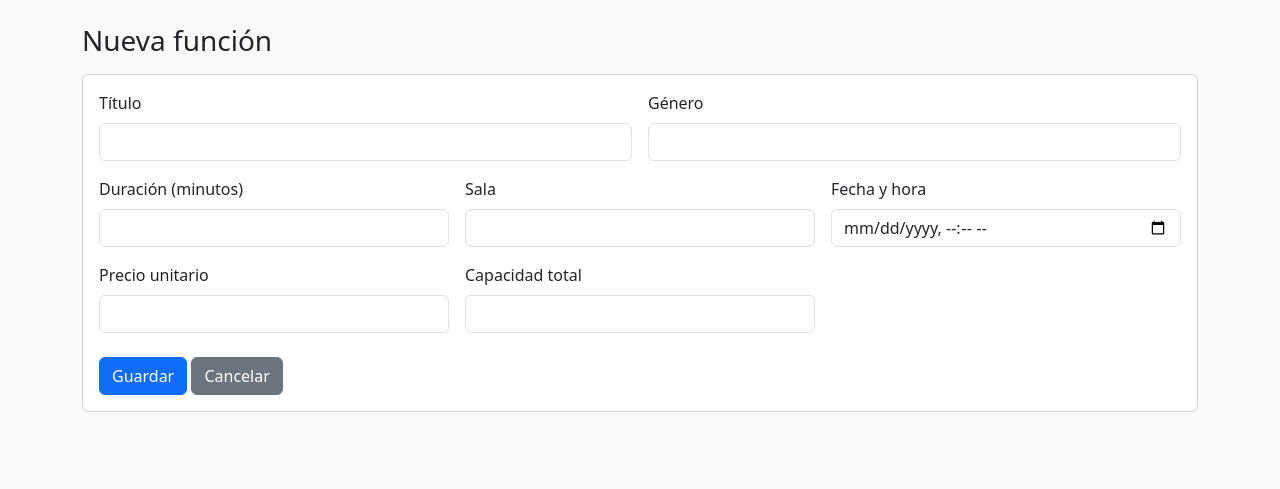
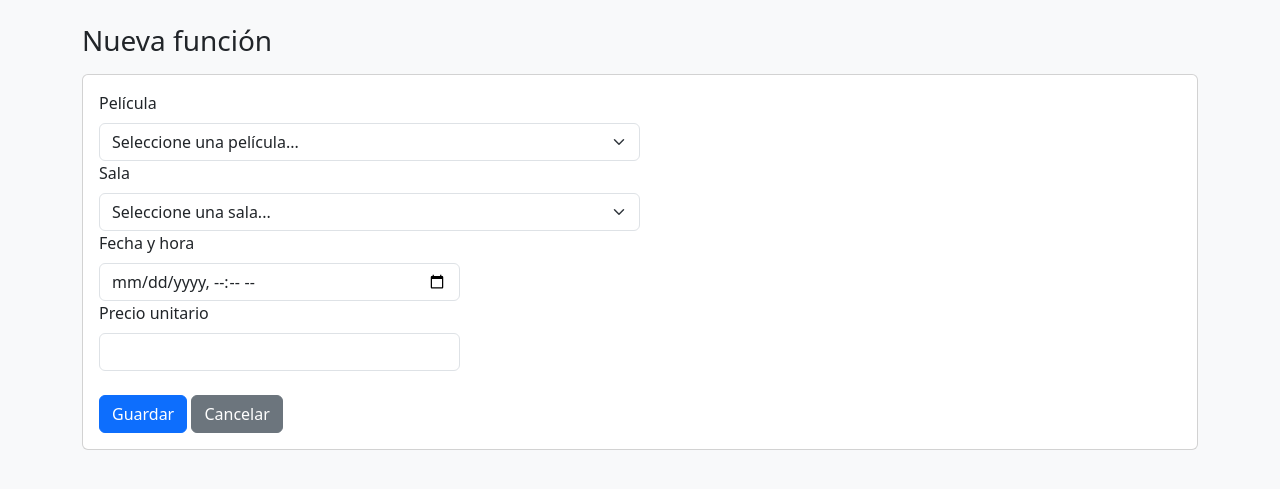
Before and after one commit to LisandroVillegas/cinetickets, a Laravel app: page /funciones/create in a window 1280 px wide. Shown: the part 56-545 px from the top of the page. Run offline with Laravel 10, Linux system fonts and the light colour scheme; tables that the repository leaves empty hold one stand-in row (values such as "Sample post").

Commit message:
Integra catálogos de películas y salas en funciones usando snapshot

```diff
--- a/app/Http/Controllers/PeliculaFuncionController.php
+++ b/app/Http/Controllers/PeliculaFuncionController.php
@@ -3,40 +3,38 @@
 namespace App\Http\Controllers;
 
 use App\Models\PeliculaFuncion;
+use App\Models\Pelicula;
+use App\Models\Sala;
 use Illuminate\Http\RedirectResponse;
 use Illuminate\Http\Request;
 use Illuminate\Support\Facades\DB;
 use Illuminate\View\View;
 
 /**
- * RF-01: gestión de funciones / cartelera (CRUD de la entidad padre).
+ * RF-01: gestión de funciones / cartelera.
+ * Ahora integrado con catálogos (Fase 2).
  */
 class PeliculaFuncionController extends Controller
 {
     private const MENSAJES = [
         'required'       => 'El campo :attribute es obligatorio.',
-        'string'         => 'El campo :attribute debe ser texto.',
-        'max'            => 'El campo :attribute no puede superar :max.',
-        'integer'        => 'El campo :attribute debe ser un número entero.',
         'numeric'        => 'El campo :attribute debe ser un número.',
         'gt'             => 'El campo :attribute debe ser mayor que :value.',
         'date'           => 'El campo :attribute debe ser una fecha y hora válidas.',
         'after_or_equal' => 'La fecha y hora de la función no puede ser anterior a la actual.',
         'in'             => 'El valor de :attribute no es válido.',
+        'exists'         => 'El valor seleccionado para :attribute no es válido.',
     ];
 
     private const ATRIBUTOS = [
-        'titulo'          => 'título',
-        'genero'          => 'género',
-        'duracion_min'    => 'duración (min)',
-        'sala'            => 'sala',
+        'pelicula_id'     => 'película',
+        'sala_id'         => 'sala',
         'fecha_hora'      => 'fecha y hora',
         'precio_unitario' => 'precio unitario',
-        'capacidad_total' => 'capacidad total',
         'estado'          => 'estado',
     ];
 
-    /** Consultar la cartelera (lista todas las funciones con su número de boletos). */
+    /** Consultar la cartelera */
     public function index(): View
     {
         $funciones = PeliculaFuncion::withCount('boletos')
@@ -47,18 +45,31 @@ class PeliculaFuncionController extends Controller
     }
 
     /** Muestra el formulario para registrar una función. */
+    /** Muestra el formulario para registrar una función. */
     public function create(): View
     {
-        return view('funciones.create');
+        // Cargamos todas las películas y salas ordenadas
+        $peliculas = Pelicula::orderBy('titulo')->get();
+        $salas = Sala::orderBy('nombre')->get();
+
+        return view('funciones.create', compact('peliculas', 'salas'));
     }
 
-    /** Registrar una función nueva. */
+    /** Registrar una función nueva (con snapshot). */
     public function store(Request $request): RedirectResponse
     {
         $datos = $this->validar($request);
 
-        // CA-01.3: al crear, los asientos disponibles son iguales a la capacidad total.
-        $datos['asientos_disponibles'] = $datos['capacidad_total'];
+        $pelicula = Pelicula::findOrFail($datos['pelicula_id']);
+        $sala = Sala::findOrFail($datos['sala_id']);
+
+        // CREACIÓN DE LA INSTANTÁNEA (Snapshot)
+        $datos['titulo'] = $pelicula->titulo;
+        $datos['genero'] = $pelicula->genero;
+        $datos['duracion_min'] = $pelicula->duracion_min;
+        $datos['sala'] = $sala->nombre;
+        $datos['capacidad_total'] = $sala->capacidad;
+        $datos['asientos_disponibles'] = $sala->capacidad;
         $datos['estado'] = 'Activa';
 
         PeliculaFuncion::create($datos);
@@ -68,27 +79,41 @@ class PeliculaFuncionController extends Controller
     }
 
     /** Muestra el formulario para editar una función existente. */
+   /** Muestra el formulario para editar una función existente. */
     public function edit(PeliculaFuncion $funcion): View
     {
-        return view('funciones.edit', compact('funcion'));
+        $peliculas = Pelicula::orderBy('titulo')->get();
+        $salas = Sala::orderBy('nombre')->get();
+
+        return view('funciones.edit', compact('funcion', 'peliculas', 'salas'));
     }
-
     /** Actualizar una función. */
     public function update(Request $request, PeliculaFuncion $funcion): RedirectResponse
     {
         return DB::transaction(function () use ($request, $funcion): RedirectResponse {
-            // Releer bajo bloqueo: una venta o anulación puede haber cambiado los cupos.
             $actual = PeliculaFuncion::whereKey($funcion->id_funcion)->lockForUpdate()->firstOrFail();
             $datos = $this->validar($request, $actual);
+
+            $pelicula = Pelicula::findOrFail($datos['pelicula_id']);
+            $sala = Sala::findOrFail($datos['sala_id']);
+
             $vendidos = $actual->capacidad_total - $actual->asientos_disponibles;
+            $nuevaCapacidad = $sala->capacidad;
 
-            if ($datos['capacidad_total'] < $vendidos) {
+            if ($nuevaCapacidad < $vendidos) {
                 return back()->withInput()->withErrors([
-                    'capacidad_total' => "La capacidad no puede ser menor que los asientos ya vendidos ($vendidos).",
+                    'sala_id' => "La capacidad de la nueva sala elegida ({$nuevaCapacidad}) no puede ser menor que los asientos ya vendidos ({$vendidos}).",
                 ]);
             }
 
-            $datos['asientos_disponibles'] = $datos['capacidad_total'] - $vendidos;
+            // ACTUALIZACIÓN DE LA INSTANTÁNEA
+            $datos['titulo'] = $pelicula->titulo;
+            $datos['genero'] = $pelicula->genero;
+            $datos['duracion_min'] = $pelicula->duracion_min;
+            $datos['sala'] = $sala->nombre;
+            $datos['capacidad_total'] = $nuevaCapacidad;
+            $datos['asientos_disponibles'] = $nuevaCapacidad - $vendidos;
+
             $actual->update($datos);
 
             return redirect()->route('funciones.index')
@@ -96,16 +121,12 @@ class PeliculaFuncionController extends Controller
         }, 3);
     }
 
-    /** Desactivar una función (inactivación lógica). */
     public function desactivar(PeliculaFuncion $funcion): RedirectResponse
     {
         $funcion->update(['estado' => 'Inactiva']);
-
-        return redirect()->route('funciones.index')
-            ->with('exito', 'La función quedó inactiva.');
+        return redirect()->route('funciones.index')->with('exito', 'La función quedó inactiva.');
     }
 
-    /** Eliminar físicamente; solo si no tiene boletos (CA-01.5 y Decisión 6). */
     public function destroy(PeliculaFuncion $funcion): RedirectResponse
     {
         if ($funcion->boletos()->exists()) {
@@ -114,21 +135,13 @@ class PeliculaFuncionController extends Controller
         }
 
         $funcion->delete();
-
-        return redirect()->route('funciones.index')
-            ->with('exito', 'Función eliminada correctamente.');
+        return redirect()->route('funciones.index')->with('exito', 'Función eliminada correctamente.');
     }
 
-    /**
-     * Reglas de validación compartidas por crear y actualizar.
-     * CA-01.1 (obligatorios), CA-01.2 (mayores a cero) y CA-01.4 (fecha no pasada).
-     */
     private function validar(Request $request, ?PeliculaFuncion $funcion = null): array
     {
         $reglasFecha = ['required', 'date'];
 
-        // La fecha solo debe ser futura si es una función nueva o si se cambió la fecha.
-        // Así se puede editar el precio de una función cuya fecha no se toca.
         $fechaCambio = $funcion === null
             || $request->input('fecha_hora') !== $funcion->fecha_hora->format('Y-m-d\TH:i');
 
@@ -137,13 +150,10 @@ class PeliculaFuncionController extends Controller
         }
 
         $reglas = [
-            'titulo'          => ['required', 'string', 'max:100'],
-            'genero'          => ['required', 'string', 'max:50'],
-            'duracion_min'    => ['required', 'integer', 'gt:0'],
-            'sala'            => ['required', 'string', 'max:20'],
+            'pelicula_id'     => ['required', 'exists:peliculas,id'],
+            'sala_id'         => ['required', 'exists:salas,id'],
             'fecha_hora'      => $reglasFecha,
             'precio_unitario' => ['required', 'numeric', 'gt:0', 'max:99999999.99'],
-            'capacidad_total' => ['required', 'integer', 'gt:0'],
         ];
 
         if ($funcion !== null) {
--- a/resources/views/funciones/_form.blade.php
+++ b/resources/views/funciones/_form.blade.php
@@ -1,53 +1,46 @@
 {{-- Campos compartidos por crear y editar. En "editar" llega la variable $funcion. --}}
 @php($f = $funcion ?? null)
 
-<div class="row g-3">
-    <div class="col-md-6">
-        <label class="form-label" for="titulo">Título</label>
-        <input type="text" class="form-control" id="titulo" name="titulo"
-               value="{{ old('titulo', $f?->titulo) }}">
+<div class="col-md-6">
+        <label class="form-label" for="pelicula_id">Película</label>
+        <select class="form-select" id="pelicula_id" name="pelicula_id" required>
+            <option value="">Seleccione una película...</option>
+            @foreach ($peliculas as $pelicula)
+                <option value="{{ $pelicula->id }}" @selected(old('pelicula_id', $f?->pelicula_id) == $pelicula->id)>
+                    {{ $pelicula->titulo }} ({{ $pelicula->duracion_min }} min)
+                </option>
+            @endforeach
+        </select>
     </div>
 
     <div class="col-md-6">
-        <label class="form-label" for="genero">Género</label>
-        <input type="text" class="form-control" id="genero" name="genero"
-               value="{{ old('genero', $f?->genero) }}">
-    </div>
-
-    <div class="col-md-4">
-        <label class="form-label" for="duracion_min">Duración (minutos)</label>
-        <input type="number" class="form-control" id="duracion_min" name="duracion_min"
-               value="{{ old('duracion_min', $f?->duracion_min) }}">
-    </div>
-
-    <div class="col-md-4">
-        <label class="form-label" for="sala">Sala</label>
-        <input type="text" class="form-control" id="sala" name="sala"
-               value="{{ old('sala', $f?->sala) }}">
+        <label class="form-label" for="sala_id">Sala</label>
+        <select class="form-select" id="sala_id" name="sala_id" required>
+            <option value="">Seleccione una sala...</option>
+            @foreach ($salas as $sala)
+                <option value="{{ $sala->id }}" @selected(old('sala_id', $f?->sala_id) == $sala->id)>
+                    {{ $sala->nombre }} (Capacidad: {{ $sala->capacidad }})
+                </option>
+            @endforeach
+        </select>
     </div>
 
     <div class="col-md-4">
         <label class="form-label" for="fecha_hora">Fecha y hora</label>
         <input type="datetime-local" class="form-control" id="fecha_hora" name="fecha_hora"
-               value="{{ old('fecha_hora', $f?->fecha_hora?->format('Y-m-d\TH:i')) }}">
+               value="{{ old('fecha_hora', $f?->fecha_hora?->format('Y-m-d\TH:i')) }}" required>
     </div>
 
     <div class="col-md-4">
         <label class="form-label" for="precio_unitario">Precio unitario</label>
         <input type="number" step="0.01" class="form-control" id="precio_unitario" name="precio_unitario"
-               value="{{ old('precio_unitario', $f?->precio_unitario) }}">
-    </div>
-
-    <div class="col-md-4">
-        <label class="form-label" for="capacidad_total">Capacidad total</label>
-        <input type="number" class="form-control" id="capacidad_total" name="capacidad_total"
-               value="{{ old('capacidad_total', $f?->capacidad_total) }}">
+               value="{{ old('precio_unitario', $f?->precio_unitario) }}" required>
     </div>
 
     @isset($funcion)
         <div class="col-md-4">
             <label class="form-label" for="estado">Estado</label>
-            <select class="form-select" id="estado" name="estado">
+            <select class="form-select" id="estado" name="estado" required>
                 @foreach (['Activa', 'Inactiva'] as $opcion)
                     <option value="{{ $opcion }}" @selected(old('estado', $funcion->estado) === $opcion)>
                         {{ $opcion }}
```
